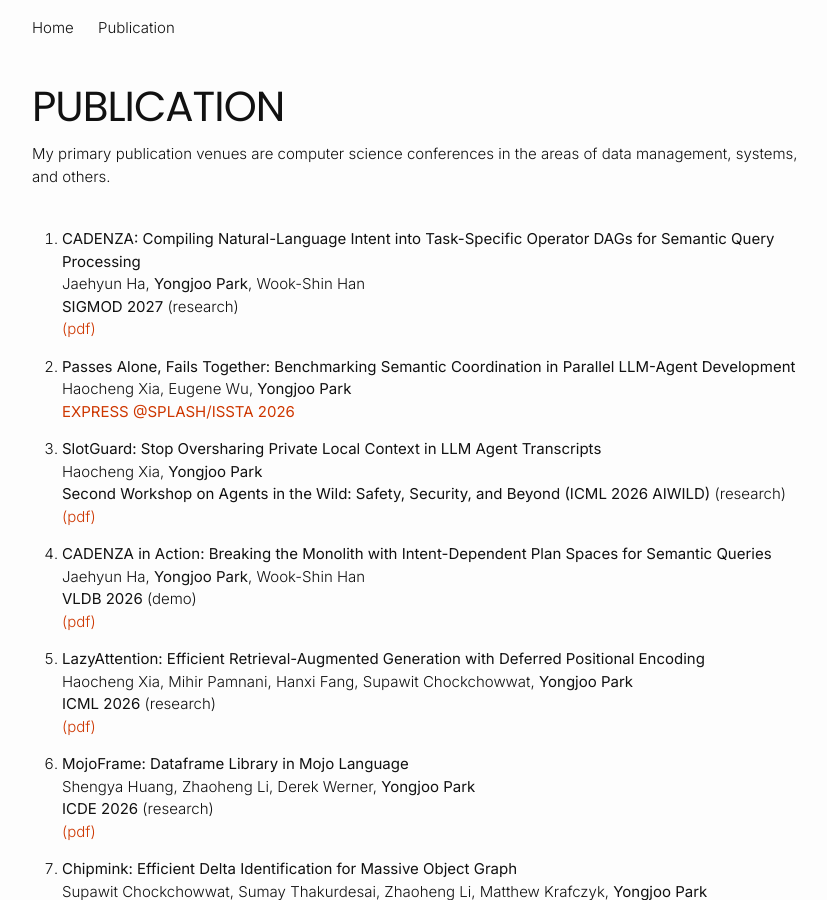
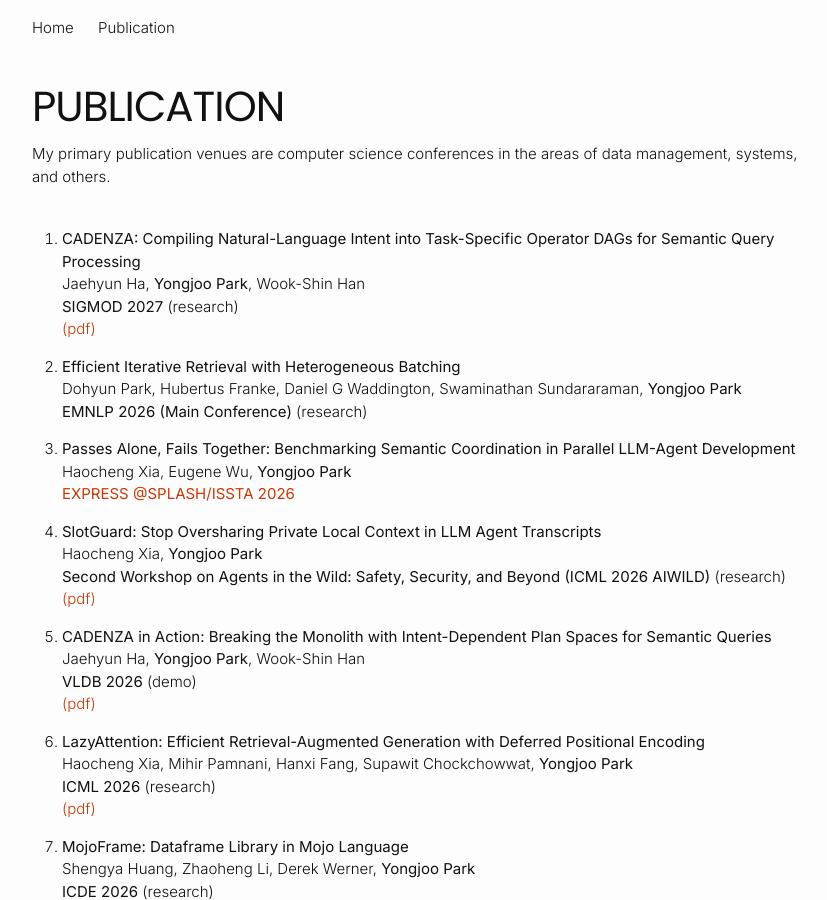
Before and after one commit to pyongjoo/pyongjoo.github.io, a Jekyll site: the page built from publication.md, in a window 1280 px wide and 900 px high. Shown: the whole window, without its empty margins (218-1045 px from the left). Built offline with Jekyll 4.4.1, drawn with Linux system fonts in a browser that asks for light colours.

Commit message:
Add EMNLP

```diff
--- a/index.html
+++ b/index.html
@@ -45,7 +45,8 @@
 	<div class="row news-block">
 	    <div class="col-md-12 col-lg-12">
 		<!-- <p>I wrote <a href="https://www.reddit.com/r/UIUC/comments/10sa5uj/avoid_using_illinoisedu_email_for_important/">this Reddit post</a> regarding the university email issue. </p> -->
-		<p><span class="news-heading">🎉 <span style="font-family: monospace;">(May 2026)</span></span> &nbsp; Two workshop papers accpeted: <a href="https://arxiv.org/abs/2607.17147">SlotGuard@ICML</a> and CodeBench@SPLASH/ISSTA</p>
+		<p><span class="news-heading">🎉 <span style="font-family: monospace;">(Aug 2026)</span></span> &nbsp; Orthrus accepted to <b>EMNLP'26</b>. Congrats Dohyun!</p>
+		<p><span class="news-heading">🎉 <span style="font-family: monospace;">(Jul 2026)</span></span> &nbsp; Two workshop papers accpeted: <a href="https://arxiv.org/abs/2607.17147">SlotGuard@ICML</a> and CodeBench@SPLASH/ISSTA</p>
         <p><span class="news-heading">🎉 <span style="font-family: monospace;">(May 2026)</span></span> &nbsp; LazyAttention is accepted to <b>ICML'26</b>. Congrats Haocheng!</p>
         <p><span class="news-heading">🎉 <span style="font-family: monospace;">(Nov 2025)</span></span> &nbsp; <a href="https://arxiv.org/pdf/2511.14162">Chipmink (Kishu's object store)</a> is accepted to <b>VLDB'26</b>.</p>
 		<p><span class="news-heading">🎉 <span style="font-family: monospace;">(Oct 2025)</span></span> &nbsp; <a href="https://arxiv.org/abs/2505.04081">QStore</a> is accepted to <b>VLDB'26</b>.</p>
--- a/publication.md
+++ b/publication.md
@@ -14,6 +14,10 @@
    Jaehyun Ha, **Yongjoo Park**, Wook-Shin Han
    **SIGMOD 2027** (research)
    [(pdf)](https://arxiv.org/abs/2606.29151)
+
+1. **Efficient Iterative Retrieval with Heterogeneous Batching**
+   Dohyun Park, Hubertus Franke, Daniel G Waddington, Swaminathan Sundararaman, **Yongjoo Park**
+   **EMNLP 2026 (Main Conference)** (research)
 
 1. **Passes Alone, Fails Together: Benchmarking Semantic Coordination in Parallel LLM-Agent Development**
    Haocheng Xia, Eugene Wu, **Yongjoo Park**
```
